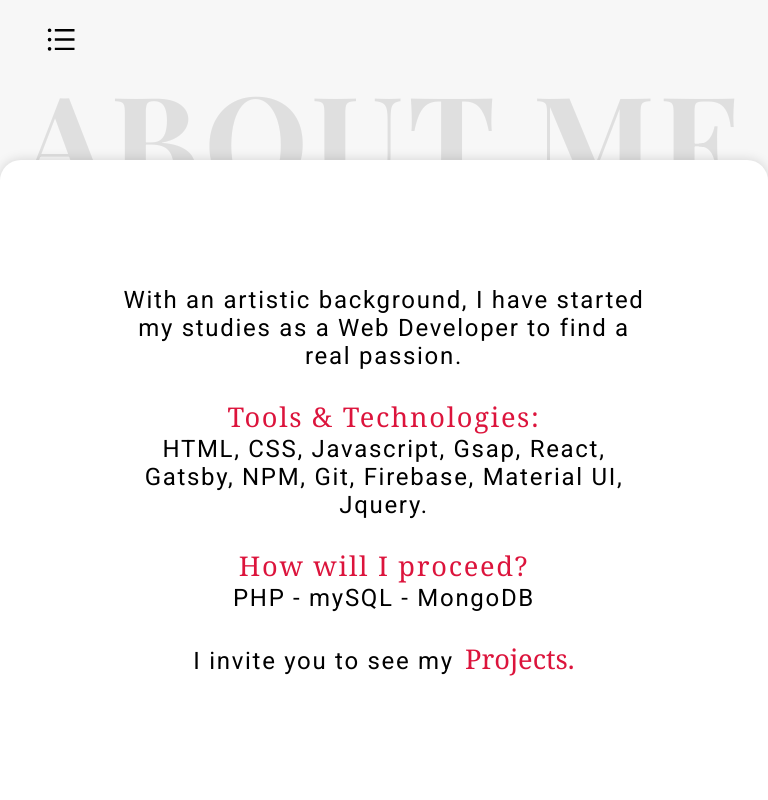
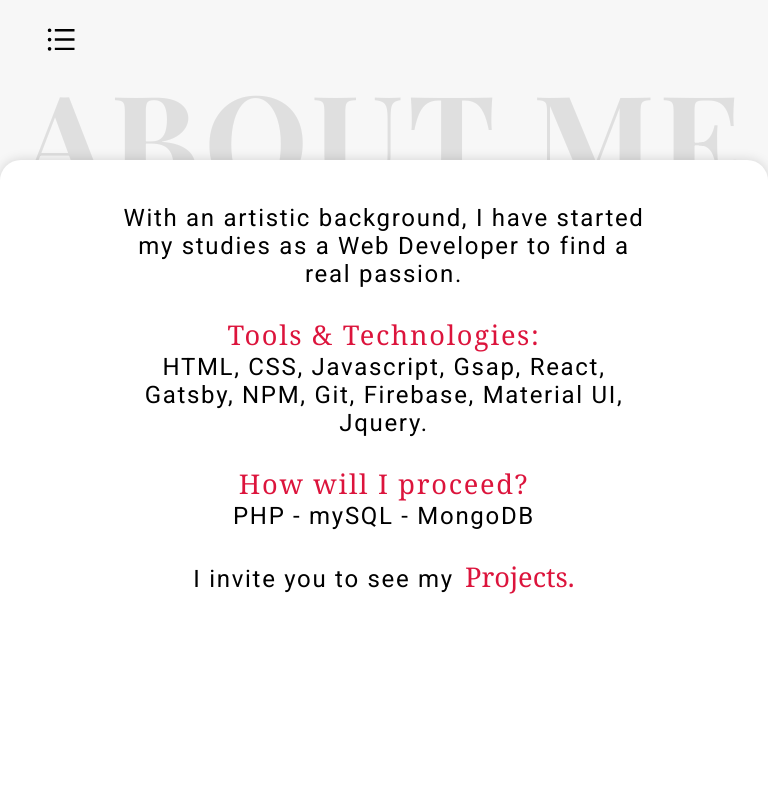
Before and after one commit to PadillaTom/Portfolio-v2, a React (Create React App) app: page /about in a window 768 px wide. Shown: the top 800 px of the page. Built offline with nearby package versions, Linux system fonts and the light colour scheme; the HTML template or start-up script is replaced by a standard one.

Commit message:
Tema Altura para 1200

```diff
--- a/src/App.css
+++ b/src/App.css
@@ -471,12 +471,19 @@ About
   position: relative;
   background: white;
   width: 100%;
-  min-height: 82vh;
+  min-height: 80vh;
   box-shadow: 0px 0 12px rgba(0, 0, 0, 0.15);
   border-top-left-radius: 1.3rem;
   border-top-right-radius: 1.3rem;
   padding-top: 2rem;
   text-align: center;
+}
+.about-info-center {
+  position: absolute;
+  top: 50%;
+  left: 50%;
+  transform: translate(-50%, -50%);
+  width: 100%;
 }
 /* Title */
 .about-title {
@@ -524,7 +531,7 @@ About
   background: transparent;
   padding: 0.5rem 0rem;
   width: 60%;
-  margin: 6rem auto;
+  margin: 4rem auto;
   cursor: pointer;
   transition: var(--MainTransition);
   font-family: var(--TitleFont);
@@ -552,10 +559,6 @@ About
     letter-spacing: 4.5px;
     top: 6%;
   }
-  .about-info-center {
-    position: absolute;
-    top: 15%;
-  }
   .about-info {
     max-width: 1300px;
     font-size: 1.5rem;
@@ -573,7 +576,7 @@ About
   .about-cta {
     width: 40%;
     bottom: 11%;
-    font-size: 2rem;
+    font-size: 1.8rem;
   }
 }
 
@@ -612,6 +615,13 @@ About
     bottom: 11%;
   }
 }
+
+/* 1200 el tema es la Altura */
+/* @media screen and (min-width: 1200px) {
+  .about-img {
+    height: 30vh;
+  }
+} */
 
 /* Bigger Screens 1400px */
 @media screen and (min-width: 1400px) {
@@ -943,6 +953,13 @@ Contact
   }
 }
 
+/* 1200 Tema es la ALTURA */
+/* @media screen and (min-width: 1200px) {
+  .cont-img {
+    height: 30vh;
+  }
+} */
+
 /* Bigger Screens 1400px */
 @media screen and (min-width: 1400px) {
   /* Title */
@@ -1390,6 +1407,19 @@ Projects Page
   }
 }
 
+/* 1200 El tema es la ALTURA */
+/* @media screen and (min-width: 1250px) {
+  .projPage-img {
+    height: 30vh;
+  } */
+/* Title */
+/* .projPage-title {
+    font-size: 10rem;
+    letter-spacing: 6px;
+    top: 2.5%;
+  }
+} */
+
 /* Bigger Screens 1400px */
 @media screen and (min-width: 1400px) {
   .projPage-title {
```
